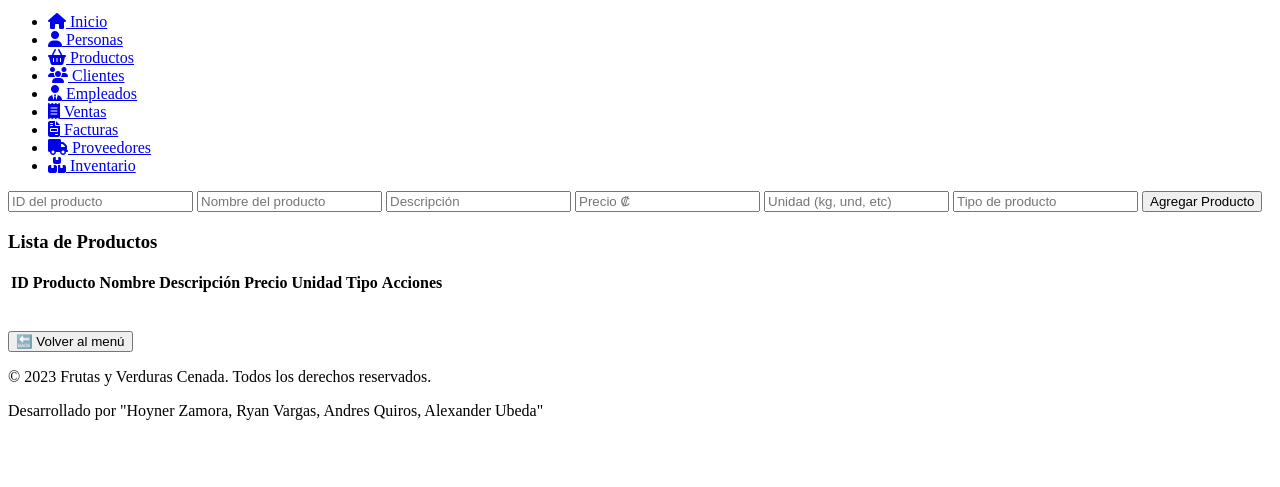
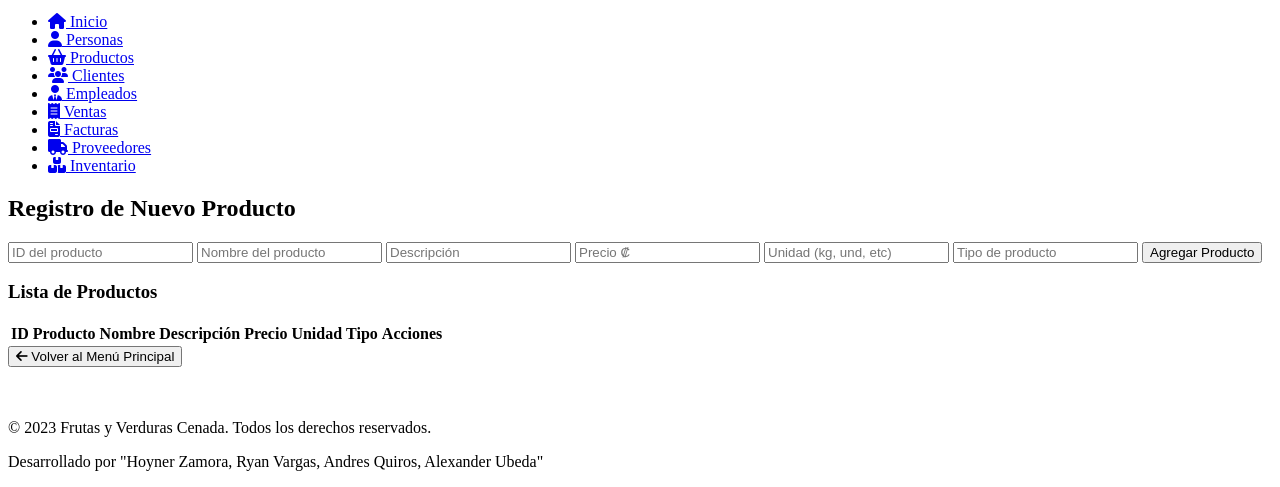
Before and after one commit to Hoyner26/proyectoBaseDatos, a website with bundled scripts: page App Bases de Datos/productos.html in a window 1280 px wide. Shown: the part 628-1115 px from the top of the page. Before the commit the page ends 1064 px from the top, so only its background shows below. Built offline with nearby package versions, Linux system fonts and the light colour scheme; a script that the page names is missing.

Commit message:
Update productos.html

```diff
--- a/App Bases de Datos/productos.html
+++ b/App Bases de Datos/productos.html
@@ -5,6 +5,7 @@
   <meta charset="UTF-8" />
   <title>Productos - Sistema Cenada</title>
   <link rel="stylesheet" href="styles/style.css" />
+  <link rel="stylesheet" href="styles/producto.css"  />
   <link rel="icon" href="logo.ico">
   <link
       href="https://fonts.googleapis.com/css2?family=Poppins:wght@300;400;600;700&display=swap"
@@ -75,6 +76,9 @@
       </ul>
     </nav>
 
+  <main class="main-content">
+  <h2>Registro de Nuevo Producto</h2>
+
   <form id="producto-form">
     <input type="text" id="id_producto" placeholder="ID del producto" required />
     <input type="text" id="nombre" placeholder="Nombre del producto" required />
@@ -103,10 +107,17 @@
     </tbody>
   </table>
 
+  <div class="btn-volver">
+      <button onclick="window.location.href='index.html'" class="back-button">
+        <i class="fa-solid fa-arrow-left"></i> Volver al Menú Principal
+      </button>
+    </div>
 
+  </main>
   <br>
   <br>
-  <button onclick="window.location.href='index.html'">🔙 Volver al menú</button>
+
+
   <footer class="main-footer">
     <p>© 2023 Frutas y Verduras Cenada. Todos los derechos reservados.</p>
     <p>Desarrollado por "Hoyner Zamora, Ryan Vargas, Andres Quiros, Alexander Ubeda"</p>
```
